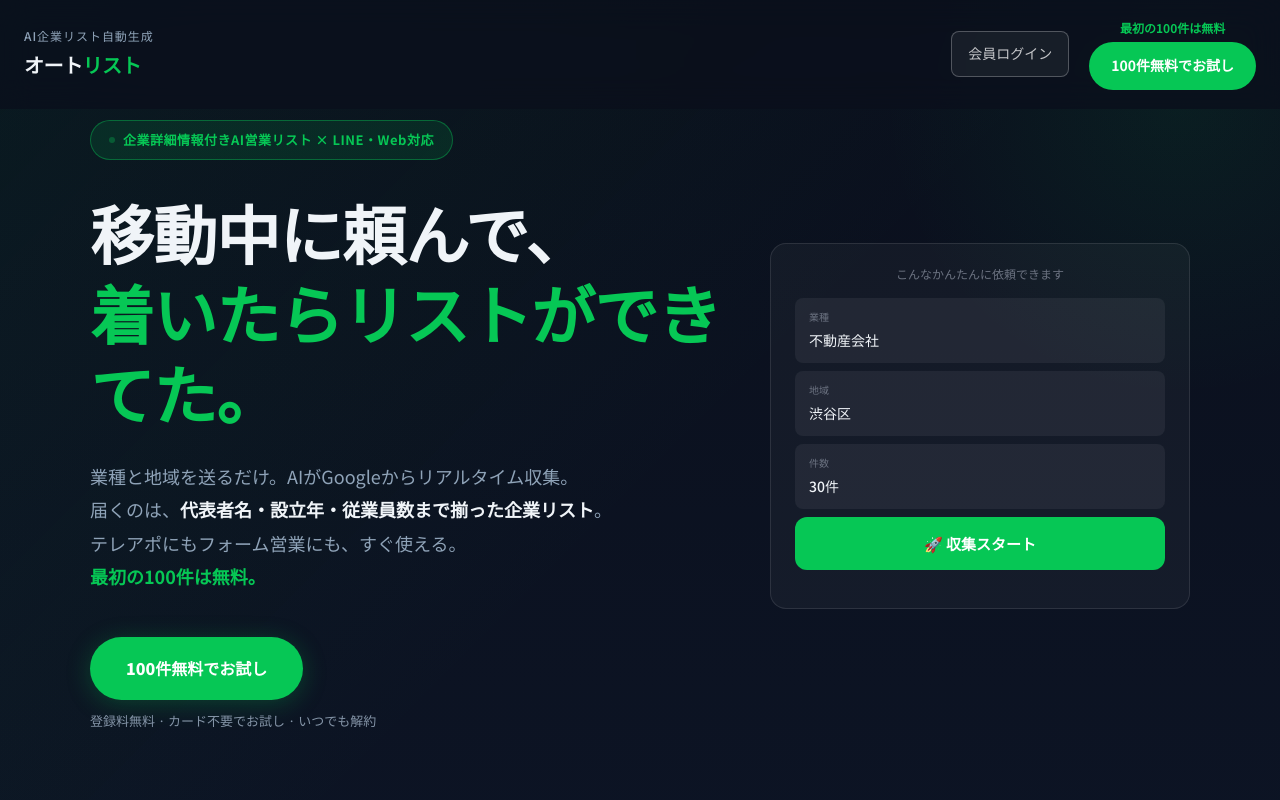
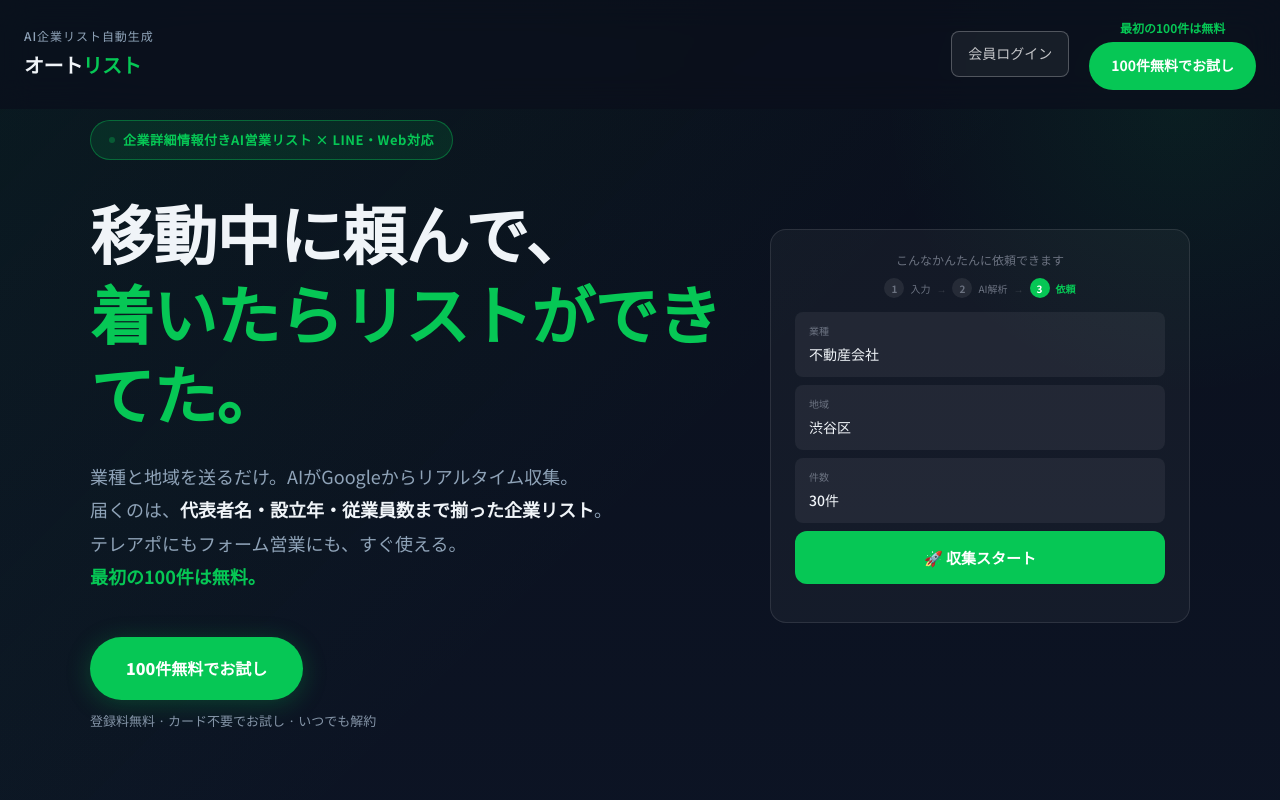
Before and after one commit to huz114/autolist, a Next.js app: page / in a window 1280 px wide. Shown: the top 800 px of the page. Built offline with nearby package versions, Linux system fonts and the light colour scheme.

Commit message:
ヒーローデモにステップインジケーター追加（①入力 → ②AI解析 → ③依頼）
現在のステップが緑でハイライト、どこが始まりかわかるように

Co-Authored-By: Claude Opus 4.6 (1M context) <noreply@anthropic.com>

```diff
--- a/src/app/page.tsx
+++ b/src/app/page.tsx
@@ -257,8 +257,38 @@ export default function Home() {
                 overflow: 'hidden',
               }}
             >
-              <div style={{ fontSize: 12, color: '#6b7280', marginBottom: 14, fontWeight: 500, textAlign: 'center' }}>
+              <div style={{ fontSize: 12, color: '#6b7280', marginBottom: 8, fontWeight: 500, textAlign: 'center' }}>
                 こんなかんたんに依頼できます
+              </div>
+              {/* Step indicator */}
+              <div style={{ display: 'flex', alignItems: 'center', justifyContent: 'center', gap: 6, marginBottom: 14 }}>
+                {[
+                  { label: '入力', step: 0 },
+                  { label: 'AI解析', step: 1 },
+                  { label: '依頼', step: 2 },
+                ].map((s, i) => (
+                  <div key={i} style={{ display: 'flex', alignItems: 'center', gap: 6 }}>
+                    <div style={{
+                      width: 20, height: 20, borderRadius: '50%',
+                      display: 'flex', alignItems: 'center', justifyContent: 'center',
+                      fontSize: 10, fontWeight: 700,
+                      background: demoStep === s.step ? '#06C755' : 'rgba(255,255,255,0.08)',
+                      color: demoStep === s.step ? 'white' : '#6b7280',
+                      transition: 'all 0.3s',
+                    }}>
+                      {i + 1}
+                    </div>
+                    <span style={{
+                      fontSize: 10,
+                      color: demoStep === s.step ? '#06C755' : '#6b7280',
+                      fontWeight: demoStep === s.step ? 600 : 400,
+                      transition: 'all 0.3s',
+                    }}>
+                      {s.label}
+                    </span>
+                    {i < 2 && <span style={{ color: 'rgba(255,255,255,0.15)', fontSize: 10 }}>→</span>}
+                  </div>
+                ))}
               </div>
 
               {/* Steps container - fixed height, all steps absolute */}
```
